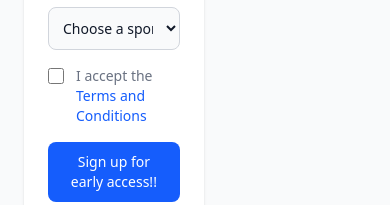
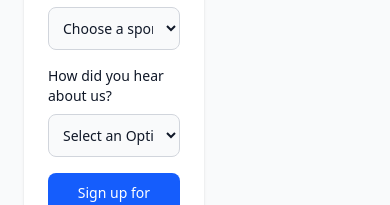
Before and after one commit to slayer1371/recruitmate-v2, a React (Vite) app: page /info in a window 390 px wide. Shown: the part 457-662 px from the top of the page. Built offline with nearby package versions, Linux system fonts and the light colour scheme.

Commit message:
iphone-glitch

```diff
--- a/src/assets/InputForm.jsx
+++ b/src/assets/InputForm.jsx
@@ -59,6 +59,7 @@ const InputForm = () => {
         <section className="bg-gray-50 dark:bg-gray-900">
           <div className="flex flex-row items-center justify-center px-6 py-8 mx-auto md:h-screen lg:py-0 ">
             <div className="w-full bg-white rounded-lg shadow dark:border md:mt-0 sm:max-w-md xl:p-0 dark:bg-gray-800 dark:border-gray-700 ">
+              <Fade cascade>
               <div className="p-6 space-y-4 md:space-y-6 sm:p-8 ">
                 <a className="flex items-center mb-6 text-xl font-semibold dark:text-white">
                   <img className=" h-8 mr-2" src={rmf} alt="logo" />
@@ -138,8 +139,29 @@ const InputForm = () => {
                       <option value="football">Football</option>
                     </select>
                   </div>
+                  <div>
+                    <label
+                      htmlFor="sport"
+                      className="block mb-2 text-sm font-medium text-gray-900 dark:text-white"
+                    >
+                      How did you hear about us?
+                    </label>
+                    <select
+                      name="advert"
+                      id="advert"
+                      className="bg-gray-50 border border-gray-300 text-gray-900 text-sm rounded-lg focus:ring-blue-600 focus:border-blue-600 block w-full p-2.5 dark:bg-gray-700 dark:border-gray-600 dark:placeholder-gray-400 dark:text-white dark:focus:ring-blue-500 dark:focus:border-blue-500"
+                      required
+                    >
+                      <option value="">Select an Option</option>
+                      <option value="instagram">Instagram</option>
+                      <option value="twitter">X(Twitter)</option>
+                      <option value="tiktok">TikTok</option>
+                      <option value="online">Referral(Friends, Coach, Teammate)</option>
+                      <option value="referred">Web Search</option>
+                    </select>
+                  </div>
 
-                  <div className="flex items-start">
+                  {/* <div className="flex items-start">
                     <div className="flex items-center h-5">
                       <input
                         id="terms"
@@ -163,7 +185,7 @@ const InputForm = () => {
                         </a>
                       </label>
                     </div>
-                  </div>
+                  </div> */}
                   <button
                     type="submit"
                     className="w-full text-white bg-blue-600 hover:bg-blue-700 focus:ring-4 focus:outline-none focus:ring-blue-300 font-medium rounded-lg text-sm px-5 py-2.5 text-center dark:bg-blue-600 dark:hover:bg-blue-700 dark:focus:ring-blue-800"
@@ -172,6 +194,7 @@ const InputForm = () => {
                   </button>
                 </form>
               </div>
+              </Fade>
             </div>
             <div>
               <img src={signupimg} />
```
Also changed, not shown: 1 other file (tests, documents, lock files or other folders).
